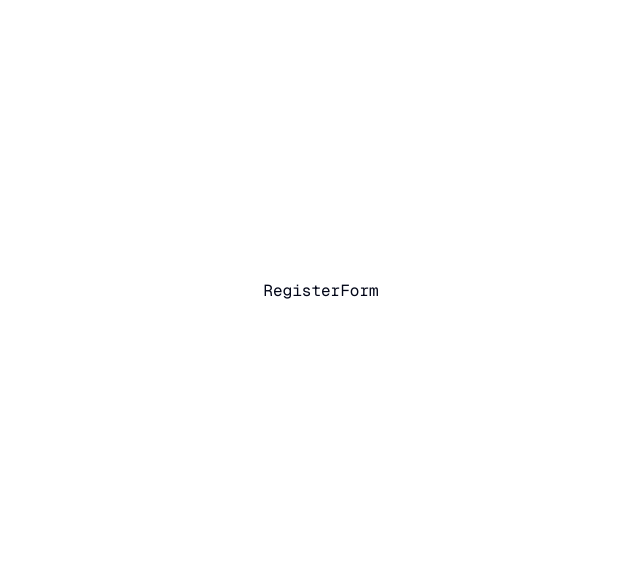
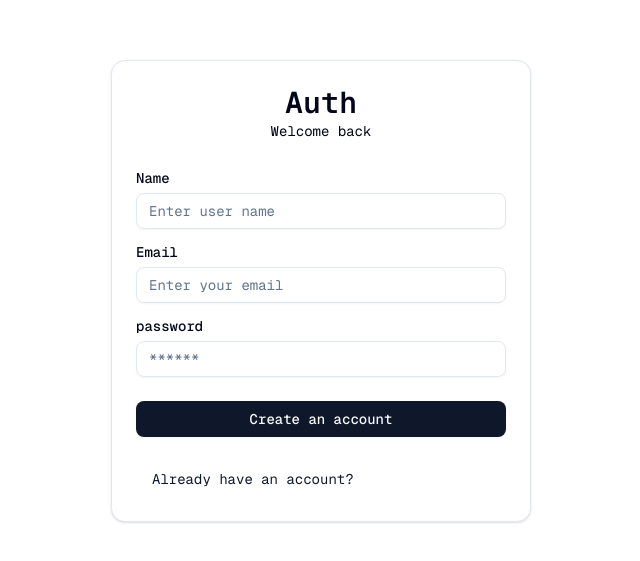
Before and after one commit to ahmadumarse02/ERP_SYSTEM, a Next.js app: page /register in a window 1280 px wide. Shown: the part 109-670 px from the top of the page, without its empty margins (319-959 px from the left). Built offline with nearby package versions, Linux system fonts and the light colour scheme.

Commit message:
register

```diff
--- /dev/null
+++ b/src/actions/register.ts
@@ -0,0 +1,37 @@
+"use server";
+
+import * as z from "zod";
+import { prisma } from "@/lib/db";
+import bcrypt from "bcryptjs";
+import { RegisterSchema } from "@/schema/register";
+import { getUserByEmail } from "@/helper/user";
+
+export const register = async (
+  values: z.infer<typeof RegisterSchema>
+) => {
+  const validatedFields = RegisterSchema.safeParse(values);
+  if (!validatedFields.success) {
+    return { error: "Invalid Field!" };
+  }
+
+  const { name, email, password } = validatedFields.data;
+  const hashedPassword = await bcrypt.hash(password, 10);
+
+  const existingUser = await getUserByEmail(email)
+
+  if (existingUser) {
+    return { error: "Email already in use!" };
+  }
+
+  await prisma.user.create({
+    data: {
+      name,
+      email,
+      password: hashedPassword,
+    },
+  });
+
+  console.log(values);
+
+  return { success: "User created!" };
+};
--- a/src/components/auth/register-form.tsx
+++ b/src/components/auth/register-form.tsx
@@ -1,7 +1,132 @@
-import React from "react";
+"use client";
 
-function RegisterForm() {
-  return <div>RegisterForm</div>;
-}
+import React, { useTransition, useState } from "react";
+import * as z from "zod";
+import { useForm } from "react-hook-form";
+import { zodResolver } from "@hookform/resolvers/zod";
+import { RegisterSchema } from "@/schema/register";
+import CardWrapper from "./card-wrapper";
+import { Button } from "../ui/button";
+import {
+  Form,
+  FormControl,
+  FormField,
+  FormItem,
+  FormLabel,
+  FormMessage,
+} from "@/components/ui/form";
+import { Input } from "@/components/ui/input";
+import { FormError } from "@/components/auth/FormError";
+import { FormSuccess } from "@/components/auth/FormSuccess";
+import { register } from "@/actions/register";
+
+const RegisterForm = () => {
+  const [error, setError] = useState<string | undefined>(
+    ""
+  );
+  const [success, setSuccess] = useState<
+    string | undefined
+  >("");
+  const [isPending, startTransition] = useTransition();
+  const form = useForm<z.infer<typeof RegisterSchema>>({
+    resolver: zodResolver(RegisterSchema),
+    defaultValues: {
+      name: "",
+      email: "",
+      password: "",
+    },
+  });
+
+  const onSubmit = (
+    values: z.infer<typeof RegisterSchema>
+  ) => {
+    startTransition(() => {
+      register(values).then((data) => {
+        setError(data.error);
+        setSuccess(data.success);
+      });
+    });
+  };
+  return (
+    <CardWrapper
+      headerLabel="Welcome back"
+      backButtonLabel="Already have an account?"
+      backButtonHref="/login"
+    >
+      <Form {...form}>
+        <form
+          onSubmit={form.handleSubmit(onSubmit)}
+          className="space-y-6"
+        >
+          <div className="space-y-4">
+            <FormField
+              control={form.control}
+              name="name"
+              render={({ field }) => (
+                <FormItem>
+                  <FormLabel>Name</FormLabel>
+                  <FormControl>
+                    <Input
+                      placeholder="Enter user name"
+                      {...field}
+                      type="name"
+                      disabled={isPending}
+                    />
+                  </FormControl>
+                  <FormMessage />
+                </FormItem>
+              )}
+            />
+            <FormField
+              control={form.control}
+              name="email"
+              render={({ field }) => (
+                <FormItem>
+                  <FormLabel>Email</FormLabel>
+                  <FormControl>
+                    <Input
+                      placeholder="Enter your email"
+                      {...field}
+                      type="email"
+                      disabled={isPending}
+                    />
+                  </FormControl>
+                  <FormMessage />
+                </FormItem>
+              )}
+            />
+            <FormField
+              control={form.control}
+              name="password"
+              render={({ field }) => (
+                <FormItem>
+                  <FormLabel>password</FormLabel>
+                  <FormControl>
+                    <Input
+                      placeholder="******"
+                      {...field}
+                      type="password"
+                      disabled={isPending}
+                    />
+                  </FormControl>
+                  <FormMessage />
+                </FormItem>
+              )}
+            />
+          </div>
+          <FormError message={error} />
+          <FormSuccess message={success} />
+          <Button
+            type="submit"
+            className="w-full"
+            disabled={isPending}
+          >
+            Create an account
+          </Button>
+        </form>
+      </Form>
+    </CardWrapper>
+  );
+};
 
 export default RegisterForm;
--- a/src/schema/register.ts
+++ b/src/schema/register.ts
@@ -1,6 +1,6 @@
 import * as z from "zod";
 
-export const registerSchema = z.object({
+export const RegisterSchema = z.object({
   name: z.string().min(1, { message: "name is required" }),
   email: z
     .string()
@@ -9,5 +9,3 @@
     message: "Password must be at least 6 characters long",
   }),
 });
-
-export type LoginSchema = z.infer<typeof registerSchema>;
```
